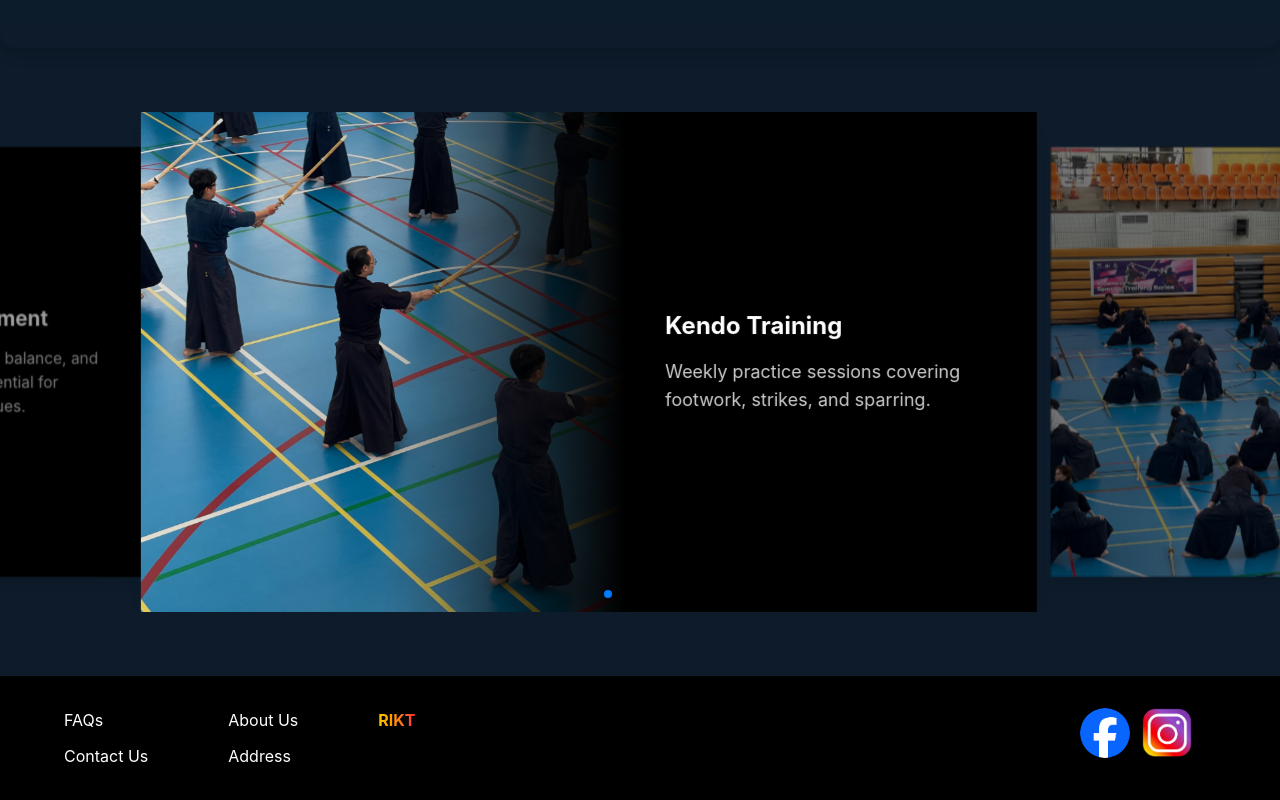
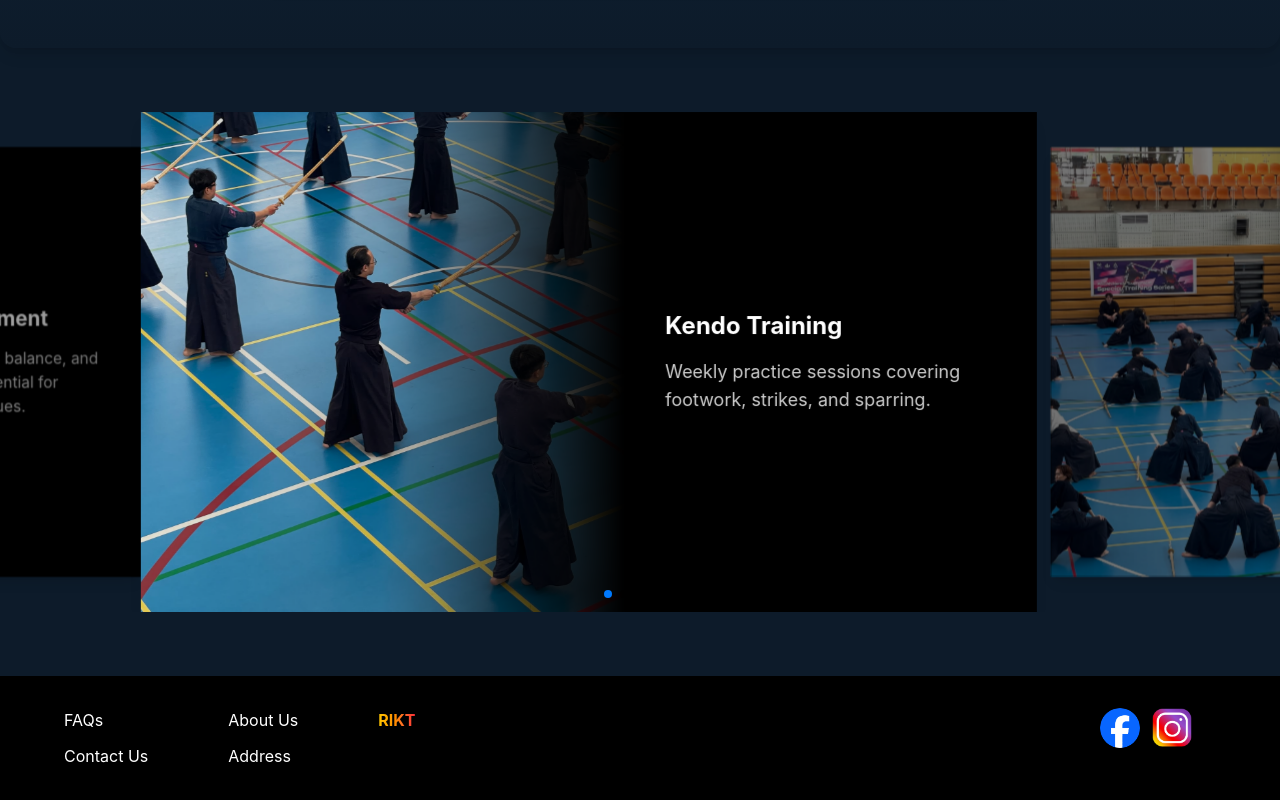
Before and after one commit to dat-nix/Landing-page, a React (Vite) app: page / in a window 1280 px wide. Shown: the part 1576-2376 px from the top of the page. Built offline with nearby package versions, Linux system fonts and the light colour scheme.

Commit message:
fix logo

```diff
--- a/src/components/Footer.jsx
+++ b/src/components/Footer.jsx
@@ -56,8 +56,8 @@ const Footer = () => {
                             <img
                                 src="/facebook.png"
                                 alt="facebook"
-                                width={50}
-                                height={40}
+                                width={40}
+                                height={30}
                                 className="rounded-full"
                             />
                         </a>
@@ -69,8 +69,8 @@ const Footer = () => {
                             <img
                                 src="/instagram.png"
                                 alt="instagram"
-                                width={50}
-                                height={50}
+                                width={40}
+                                height={40}
                             />
                         </a>
                     </div>
```
